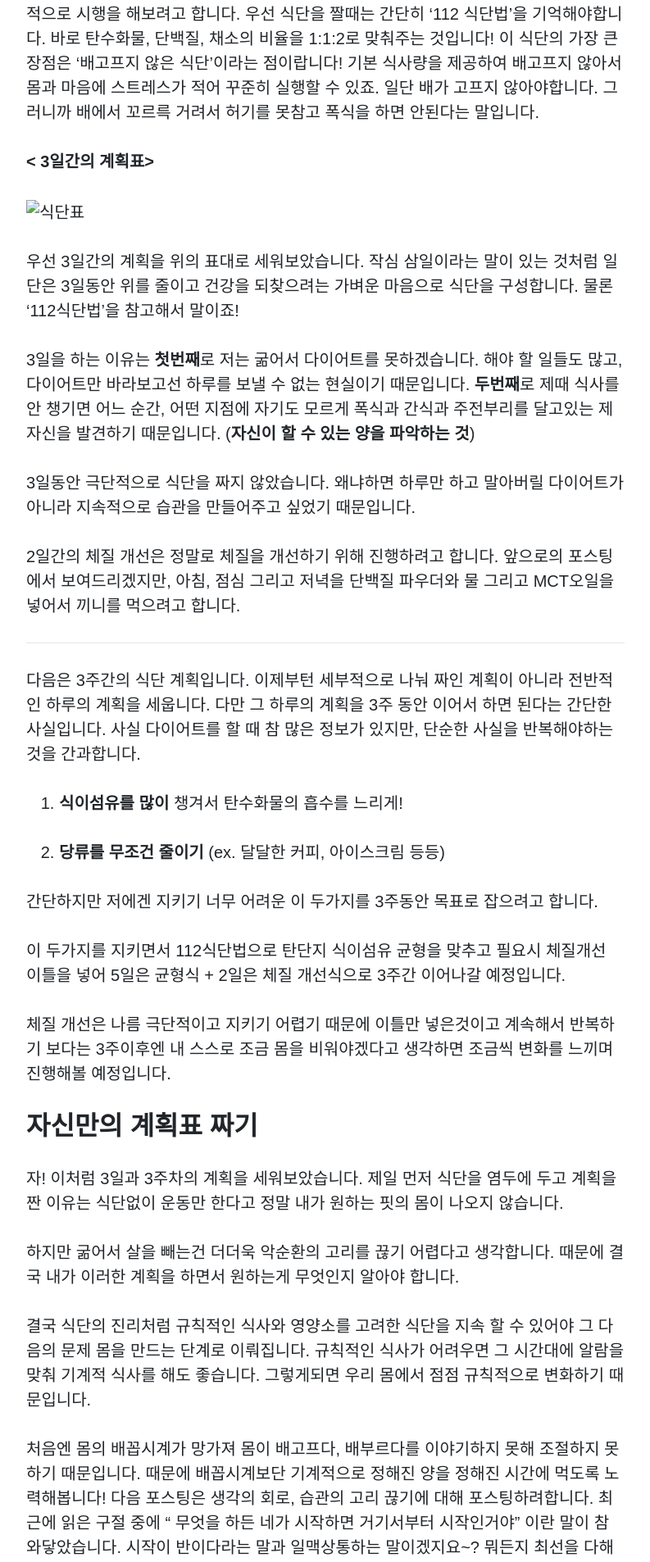
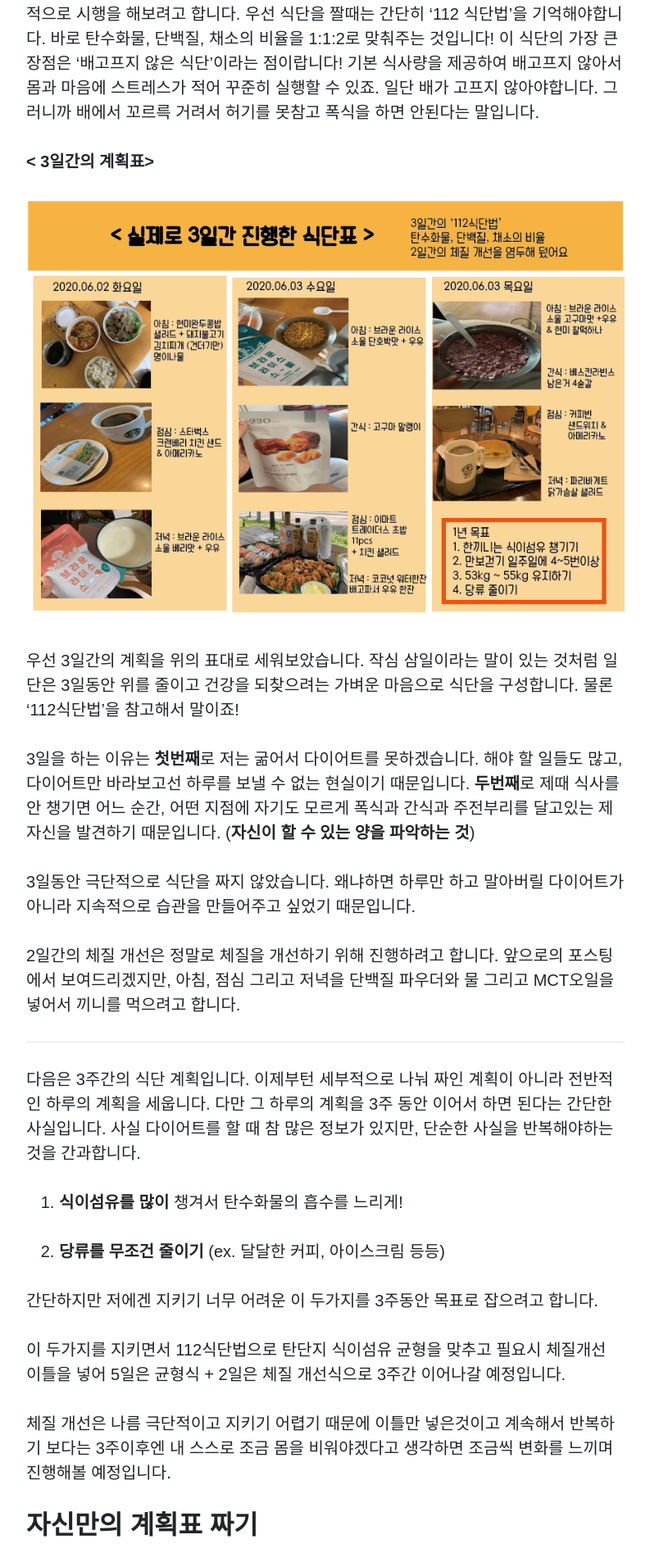
Before and after one commit to fuddkwkd/healerlea-blog, a Jekyll site: the page built from _posts/2020-05-25-diet22.md, in a window 1280 px wide. Shown: the part 1377-3283 px from the top of the page at 82% size, without its empty margins (243-1036 px from the left). Built offline with Jekyll 4.4.1, drawn with Linux system fonts in a browser that asks for light colours; comment, search, counter and statistics services are not loaded.

Commit message:
이미지 재시도

```diff
--- a/_posts/2020-05-25-diet22.md
+++ b/_posts/2020-05-25-diet22.md
@@ -33,7 +33,7 @@ description: '식단 목적과 그 동기를 찾고 자신에게 맞는 식단
 
 **< 3일간의 계획표>**
 
-![식단표](blog\img\posts\01\15.png)
+![식단표](/img/posts/01/15.png)
 
 우선 3일간의 계획을 위의 표대로 세워보았습니다.  작심 삼일이라는 말이 있는 것처럼 일단은 3일동안 위를 줄이고 건강을 되찾으려는 가벼운 마음으로 식단을 구성합니다. 물론 '112식단법'을 참고해서 말이죠!
 
```
